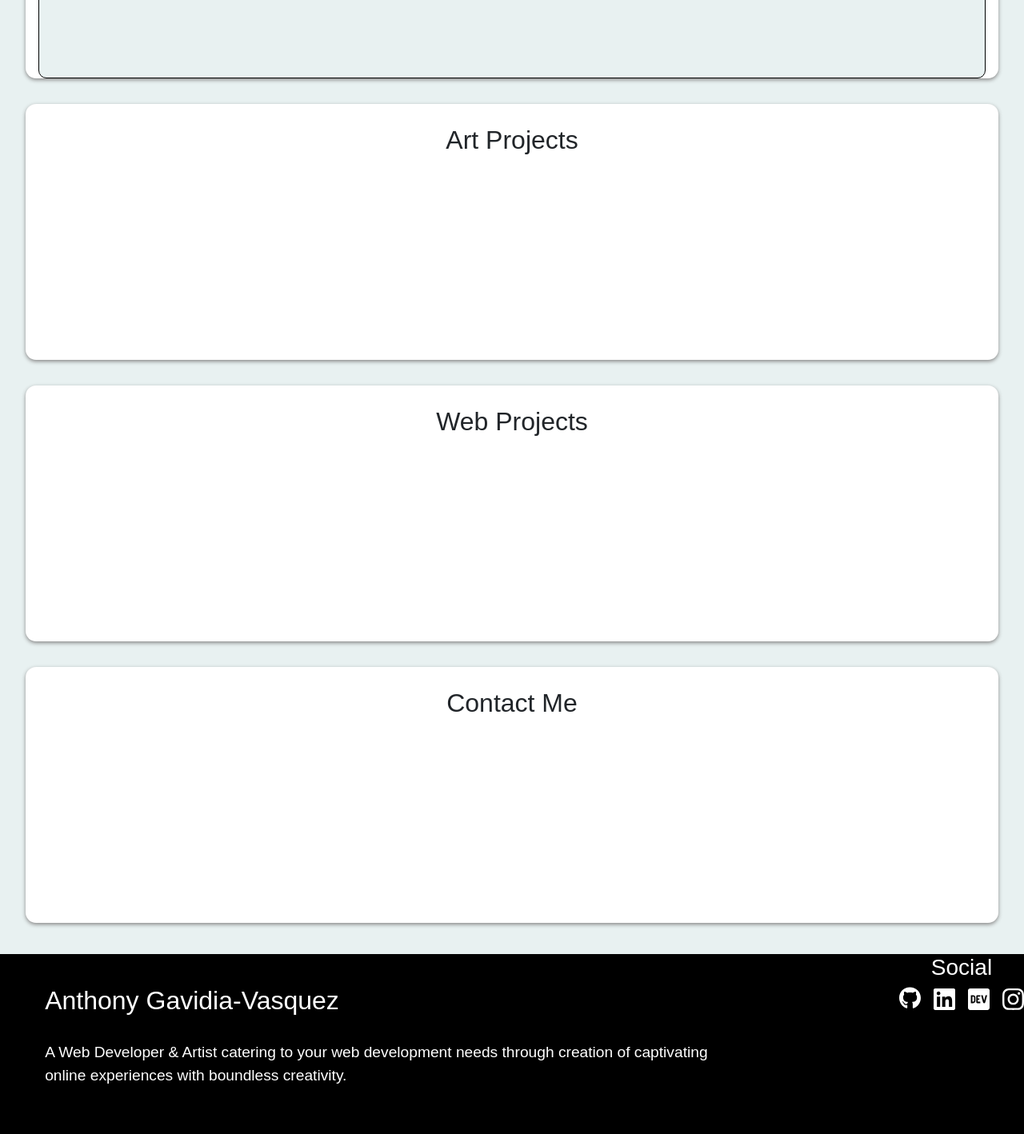
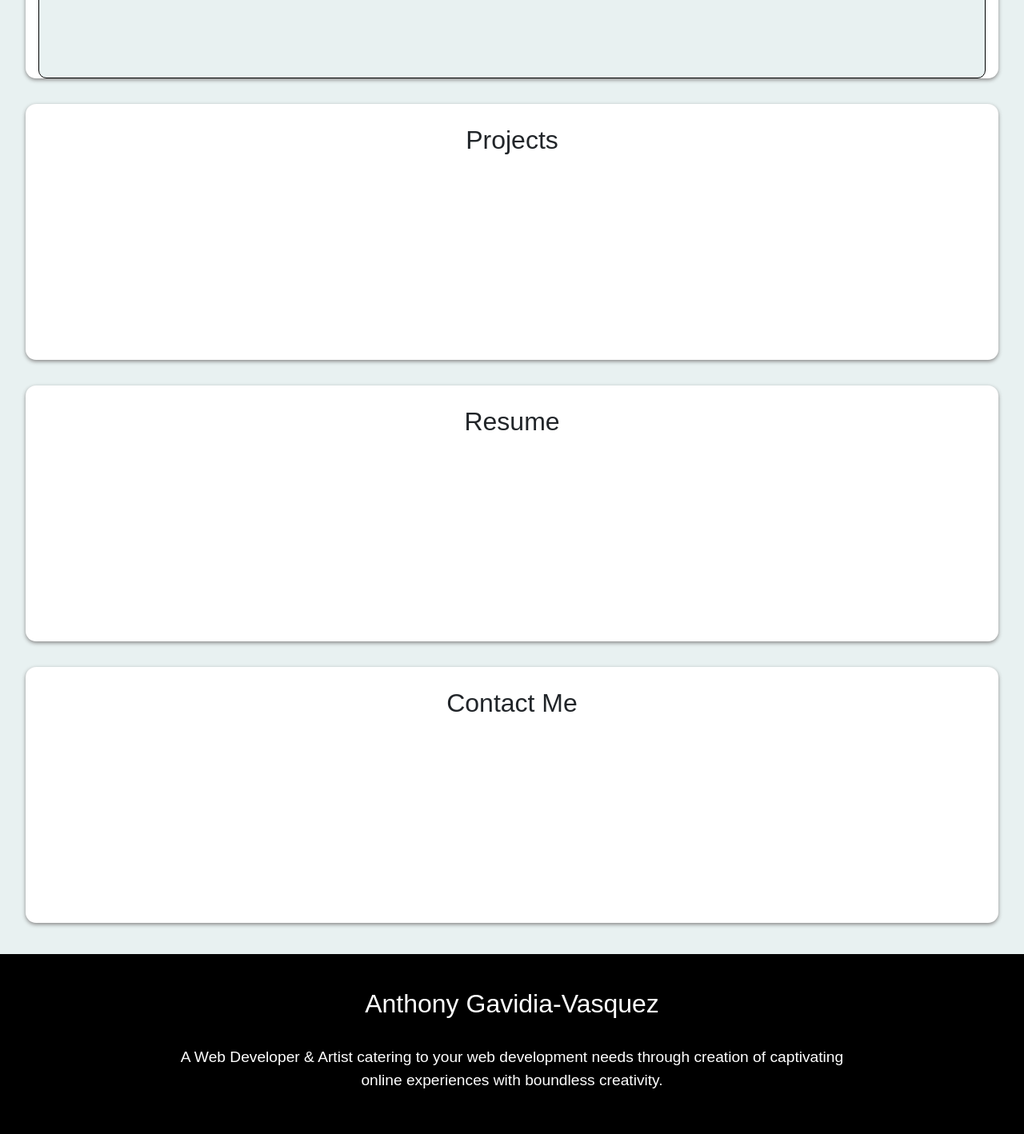
Before and after one commit to Gavisito/Agavivasq-Portfolio, a React (Vite) app: page / in a window 1280 px wide. Shown: the part 900-2318 px from the top of the page at 80% size. Built offline with nearby package versions, Linux system fonts and the light colour scheme.

Commit message:
changed footer styling

```diff
--- a/src/App.css
+++ b/src/App.css
@@ -16,8 +16,8 @@
   padding: 0 20px !important;
   position: fixed !important;
   z-index: 999 !important;
-  -webkit-box-shadow: 0 2px 4px #2d2d2d !important;
-          box-shadow: 0 2px 4px #2d2d2d !important;
+  -webkit-box-shadow: 0 2px 4px rgba(198, 198, 198, 0.1254901961) !important;
+          box-shadow: 0 2px 4px rgba(198, 198, 198, 0.1254901961) !important;
 }
 .navigation .nav {
   display: -webkit-box;
@@ -61,8 +61,8 @@
   height: 100vh;
 }
 .navigation .nav-link {
-  -webkit-transition: 0.7s ease;
-  transition: 0.7s ease;
+  -webkit-transition: 0.5s ease;
+  transition: 0.5s ease;
   color: rgb(255, 255, 255) !important;
   cursor: pointer;
   font-size: 1.2rem;
@@ -215,6 +215,9 @@
   -webkit-box-align: center;
       -ms-flex-align: center;
           align-items: center;
+  width: 75%;
+  margin-left: 12.5%;
+  margin-right: 12.5%;
 }
 @media (max-width: 850px) and (max-height: 1024px), (max-width: 768px) and (max-height: 1024px), (max-width: 200px) and (max-height: 200px) {
   .overlay .img-container .intro .summary {
@@ -351,25 +354,34 @@
   display: -ms-flexbox;
   display: flex;
   width: 100%;
-  -webkit-box-orient: horizontal;
+  -webkit-box-orient: vertical;
   -webkit-box-direction: normal;
-      -ms-flex-direction: row;
-          flex-direction: row;
+      -ms-flex-direction: column;
+          flex-direction: column;
 }
 .footer .f-row-one .myName {
-  width: 75%;
+  width: 100%;
   max-height: 100%;
-  margin-left: 5%;
+  text-align: center;
+  -webkit-box-align: center;
+      -ms-flex-align: center;
+          align-items: center;
   padding-top: 3%;
   font-size: 2em;
 }
 .footer .f-row-one .footer-about {
-  width: 75%;
+  width: 100%;
   max-height: 100%;
-  margin-left: 5%;
+  text-align: center;
+  -webkit-box-align: center;
+      -ms-flex-align: center;
+          align-items: center;
   padding-top: 1%;
   font-size: 1.2em;
-  padding-bottom: 4%;
+  padding-bottom: 2.5%;
+  margin-left: 17.5%;
+  margin-right: 17.5%;
+  width: 65%;
 }
 .footer .f-row-one .social-section {
   height: -webkit-max-content;
@@ -385,17 +397,24 @@
   -webkit-box-align: center;
       -ms-flex-align: center;
           align-items: center;
-  position: relative;
 }
 .footer .f-row-one .social-section .icons-section {
   gap: 1em;
   display: -webkit-inline-box;
   display: -ms-inline-flexbox;
   display: inline-flex;
+  padding-bottom: 1%;
 }
 .footer .f-row-one .social-section .icons {
-  width: 27px;
+  -webkit-transition: ease-in 0.2s;
+  transition: ease-in 0.2s;
+  width: 30px;
   height: auto;
+}
+.footer .f-row-one .social-section .icons:hover {
+  cursor: pointer;
+  color: #94deea !important;
+  border-bottom: 1px dashed #94deea !important;
 }
 .footer .f-row-two {
   border-top: 1px dashed white;
@@ -404,3 +423,12 @@
   margin-right: 10%;
   margin-left: 10%;
 }
+.footer .f-row-two .cr-link {
+  -webkit-transition: ease 0.4s;
+  transition: ease 0.4s;
+}
+.footer .f-row-two .cr-link:hover {
+  cursor: pointer;
+  color: #94deea !important;
+  border-bottom: 1px dashed #94deea;
+}
--- a/src/App.scss
+++ b/src/App.scss
@@ -11,7 +11,7 @@
     padding: 0 20px !important;
     position: fixed !important;
     z-index: 999 !important;
-    box-shadow: 0 2px 4px #2d2d2d !important;
+    box-shadow: 0 2px 4px #c6c6c620 !important;
 
     .nav {
       display: flex;
@@ -49,7 +49,7 @@
     }
 
     .nav-link {
-      transition: 0.7s ease;
+      transition: 0.5s ease;
       color: rgb(255, 255, 255) !important;
       cursor: pointer;
       font-size: 1.2rem;
@@ -201,6 +201,9 @@
         display: flex;
         justify-content: center;
         align-items: center;
+        width:75%;
+        margin-left: 12.5%;
+        margin-right: 12.5%;
 
         @media (max-width: 850px) and (max-height: 1024px),
                (max-width: 768px) and (max-height: 1024px),
@@ -305,21 +308,25 @@
   .f-row-one{
     display: flex;
     width: 100%;
-    flex-direction: row;
+    flex-direction: column;
     @mixin brief-info($font-size: 1.5em, $padding-top: 3%) {
-      width:75%;
+      width:100%;
       max-height: 100%;
-      margin-left: 5%;
+      text-align: center;
+      align-items: center;
       padding-top: $padding-top;
       font-size: $font-size;
     }
     .myName {
       @include brief-info(2em);
-    }
+      }
 
     .footer-about {
       @include brief-info(1.2em, 1%);
-      padding-bottom: 4%;
+      padding-bottom: 2.5%;
+      margin-left:17.5%;
+      margin-right: 17.5%;
+      width: 65%;
     }
 
   .social-section{
@@ -327,18 +334,22 @@
     display: flex;
     flex-direction: column;
     align-items: center;
-    position: relative;
-
-
 
     .icons-section{
       gap: 1em;
       display:inline-flex;
+      padding-bottom: 1%;
     }
 
     .icons{
-      width: 27px;
+      transition: ease-in 0.2s;
+      width: 30px;
       height: auto;
+      &:hover{
+        cursor: pointer;
+        color: #94deea !important;
+        border-bottom: 1px dashed #94deea !important;
+      }
     }
   }
   }
@@ -349,5 +360,14 @@
     text-align: center;
     margin-right: 10%;
     margin-left: 10%;
+    .cr-link{
+      transition: ease 0.4s;
+      &:hover{
+        cursor: pointer;
+        color: #94deea !important;
+        border-bottom: 1px dashed #94deea;
+
+      }
+    }
   }
 }
--- a/src/components/artProjects.tsx
+++ /dev/null
@@ -1,10 +0,0 @@
-const Art: React.FC = () => {
-
-    return(
-        <div id="art" className="projects">
-            <h2>Art Projects</h2>
-        </div>
-    );
-};
-
-export default Art;
--- a/src/components/content.tsx
+++ b/src/components/content.tsx
@@ -1,6 +1,6 @@
 import About from './about';
-import Art from './artProjects';
-import WebApps from './webApps';
+import Projects from './projects';
+import Resume from './resume';
 import Contact from './contact';
 
 const Content: React.FC = () => {
@@ -8,8 +8,8 @@ const Content: React.FC = () => {
     return (
         <div className='content'>
             <About />
-            <Art/>
-            <WebApps/>
+            <Projects/>
+            <Resume/>
             <Contact/>
         </div>
     )
--- a/src/components/footer.tsx
+++ b/src/components/footer.tsx
@@ -25,7 +25,7 @@ const Footer: React.FC = () => {
                 </div>
             </div>
             <div className="f-row-two">
-                <p>Copyright © 2023 <a href="#" target="_self" >Agavivasq</a></p>
+                <p>Copyright © 2023 <a className="cr-link" href="#" target="_self" >Agavivasq</a></p>
             </div>
         </div>
 
--- a/src/components/navigation.tsx
+++ b/src/components/navigation.tsx
@@ -29,8 +29,8 @@ const Navigation: React.FC = () => {
         </div>
         <Nav className={`nav ${isMenuOpen ? 'active' : ''}`}>
           <Nav.Link as={Link} duration={350} to="about" smooth={true} offset={-90} className="nav-link"  onClick={handleNavLinkClick}>About</Nav.Link>
-          <Nav.Link as={Link} to="art" duration={350} smooth={true} offset={-90} className="nav-link" onClick={handleNavLinkClick}>Art Projects</Nav.Link>
-          <Nav.Link as={Link} to="webapps" duration={350} smooth={true} offset={-90} className="nav-link" onClick={handleNavLinkClick}>Web Projects</Nav.Link>
+          <Nav.Link as={Link} to="projects" duration={350} smooth={true} offset={-90} className="nav-link" onClick={handleNavLinkClick}>Art Projects</Nav.Link>
+          <Nav.Link as={Link} to="resume" duration={350} smooth={true} offset={-90} className="nav-link" onClick={handleNavLinkClick}>Web Projects</Nav.Link>
           <Nav.Link as={Link} to="contact" duration={350} smooth={true} offset={-90} className="nav-link" onClick={handleNavLinkClick}>Contact</Nav.Link>
         </Nav>
         <div className={`ham-icon ${isMenuOpen ? 'active' : ''}`} onClick={toggleMenu}>
--- a/src/components/portrait.tsx
+++ b/src/components/portrait.tsx
@@ -6,7 +6,7 @@ const Portrait: React.FC = () => {
             <img className="img" src="/portrait.jpg" alt="AGV Original Conetent Portrait"/>
             <div className="intro">
                 <div className="intro-text">
-                    <h1>Hey, I'm Anthony Gavidia-Vasquez</h1>
+                    <h1>Hi, I'm Anthony Gavidia-Vasquez</h1>
                 </div>
                 <div className="summary">
                     <h5>A Web Developer & Artist catering to your web development needs
--- /dev/null
+++ b/src/components/projects.tsx
@@ -0,0 +1,10 @@
+const Projects: React.FC = () => {
+
+    return(
+        <div id="projects" className="projects">
+            <h2>Projects</h2>
+        </div>
+    );
+};
+
+export default Projects;
--- /dev/null
+++ b/src/components/resume.tsx
@@ -0,0 +1,10 @@
+const Resume: React.FC = () => {
+
+    return(
+        <div id="resume" className="projects">
+            <h2>Resume</h2>
+        </div>
+    );
+};
+
+export default Resume;
--- a/src/components/webApps.tsx
+++ /dev/null
@@ -1,10 +0,0 @@
-const WebApp: React.FC = () => {
-
-    return(
-        <div id="webapps" className="projects">
-            <h2>Web Projects</h2>
-        </div>
-    );
-};
-
-export default WebApp;
```
